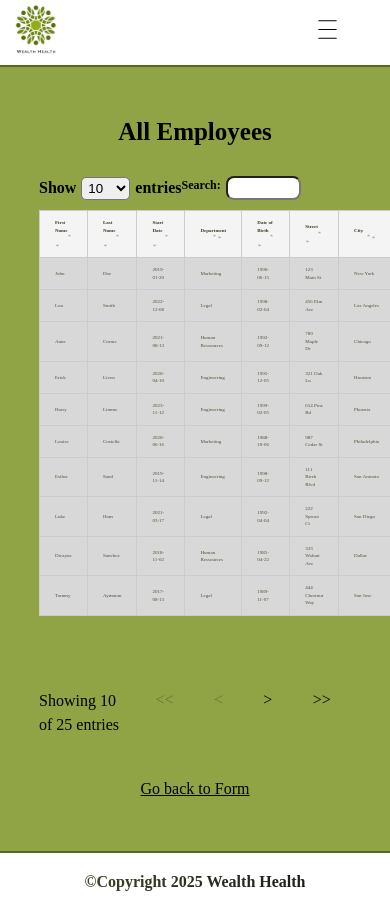
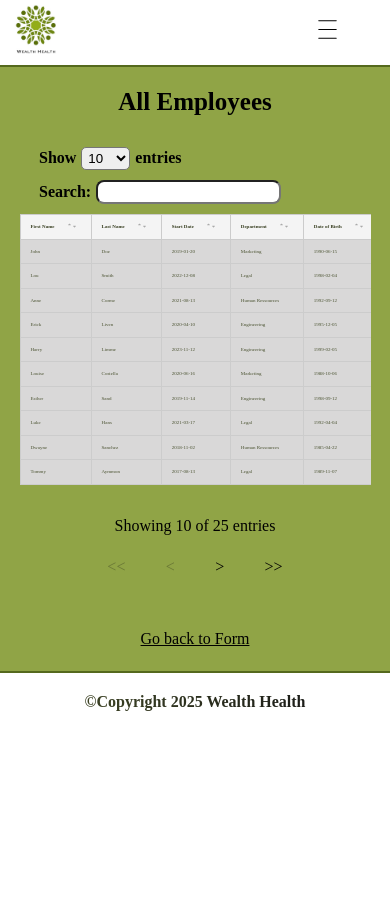
Before and after one commit to Daiba-yume/Project_14_WH, a React (Vite) app in the folder Frontend/: page /employeeList in a window 390 px wide. After the commit the page ends 844 px from the top, so only its background shows below. Built offline with nearby package versions, Linux system fonts and the light colour scheme.

Commit message:
Correction responsive

```diff
--- a/Frontend/src/components/Form/Form.scss
+++ b/Frontend/src/components/Form/Form.scss
@@ -82,3 +82,9 @@
     }
   }
 }
+@media screen and (max-width: 480px) {
+  .rowInput {
+    flex-direction: column;
+    gap: 10px;
+  }
+}
--- a/Frontend/src/components/Header/Header.scss
+++ b/Frontend/src/components/Header/Header.scss
@@ -66,9 +66,12 @@
       display: flex;
     }
     .navContainer button {
-      width: 18vh;
-      right: 0;
+      width: 15vh;
+      right: auto;
       padding: 10px 30px;
+      span {
+        font-size: 12px;
+      }
     }
   }
 }
--- a/Frontend/src/pages/Employee/EmployeeList.scss
+++ b/Frontend/src/pages/Employee/EmployeeList.scss
@@ -40,8 +40,8 @@
     text-decoration: underline;
   }
   .tableContainer {
-    min-height: 450px;
-    width: 80%;
+    min-height: auto;
+    width: 90%;
     table {
       width: 100%;
       border-collapse: collapse;
@@ -49,7 +49,7 @@
 
     th,
     td {
-      padding: 8px 15px;
+      padding: 8px 10px;
       border: 1px solid #ccc;
       text-align: left;
       color: #4a5230;
@@ -86,18 +86,11 @@
       }
     }
   }
-
+}
 @media screen and (max-width: 1340px) and (min-width: 1025px) {
-    .tableContainer {
-      width: 95%;
-    }
   th,
   td {
-      font-size: 12px;
-    }
-    .pagination {
-      width: 95%;
-      margin-top: -20px;
+    font-size: 10px;
   }
 }
 @media screen and (max-width: 1024px) and (min-width: 769px) {
@@ -113,22 +106,40 @@
   }
 }
 @media screen and (max-width: 768px) {
-    .search {
-      font-size: 12px;
-      input {
-        width: 40%;
-        border-radius: 8px;
-      }
-    }
-
-    table {
-      width: 100%;
-      font-size: 12px;
+  .employeeList {
+    min-height: auto;
   }
   th,
   td {
     font-size: 5px;
-      padding: 4px 5px;
   }
 }
+@media screen and (max-width: 480px) {
+  .headerEmployee {
+    flex-direction: column;
+    align-items: flex-start;
+    gap: 10px;
+    width: 100%;
   }
+
+  .tableContainer {
+    width: 100%;
+    overflow-x: auto;
+  }
+
+  table {
+    font-size: 10px;
+    min-width: 600px;
+  }
+
+  .pagination {
+    flex-direction: column;
+    align-items: center;
+    gap: 10px;
+    width: 100%;
+  }
+
+  .search input {
+    width: 100%;
+  }
+}
```
Lines whose indentation alone changed are shown as unchanged.
